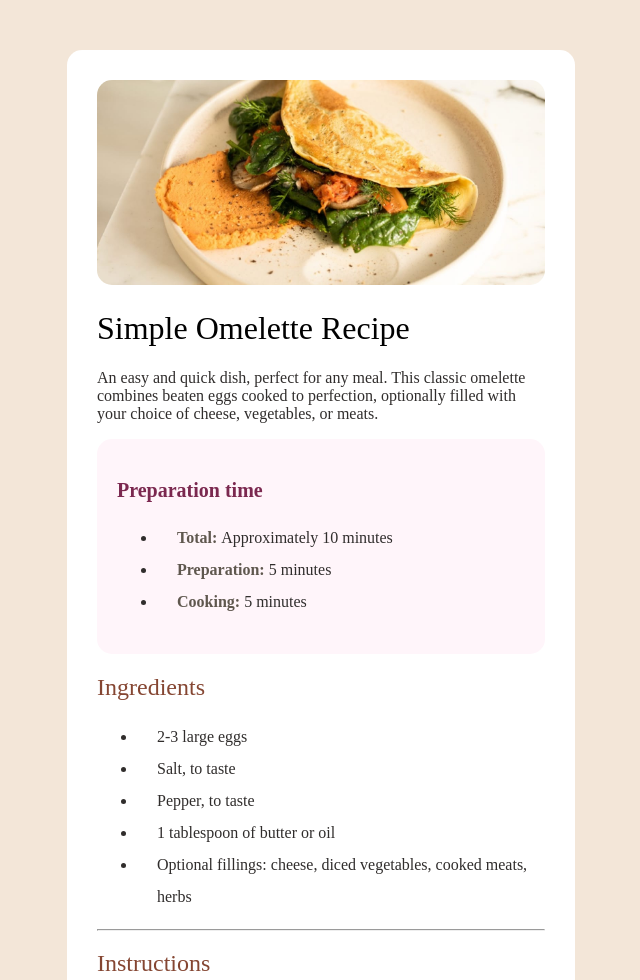
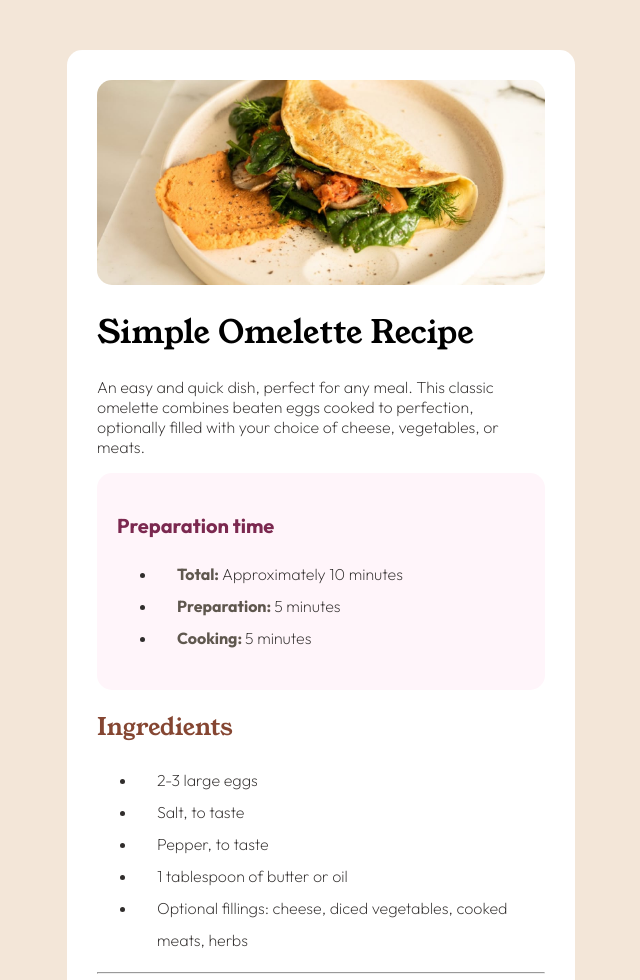
Before and after one commit to JaviVaSu/Recipe-Page-FrontEnd-Mentor, a plain HTML site: page index.html in a window 1280 px wide. Shown: the top 980 px of the page, without its empty margins (319-959 px from the left). Drawn offline with Linux system fonts and the light colour scheme; the site is published under a folder, as on GitHub Pages, so addresses that start at the root find nothing.

Commit message:
Add files via upload

```diff
--- a/estilos/styles.css
+++ b/estilos/styles.css
@@ -11,12 +11,12 @@
 
 @font-face {
     font-family: 'Outfit';
-    src: url(/fonts/outfit/Outfit-VariableFont_wght.ttf);
+    src: url(../fonts/outfit/Outfit-VariableFont_wght.ttf);
 }
 
 @font-face {
     font-family: 'Young Serif';
-    src: url(/fonts/young-serif/YoungSerif-Regular.ttf);
+    src: url(../fonts/young-serif/YoungSerif-Regular.ttf);
 }
 
 body{
```
